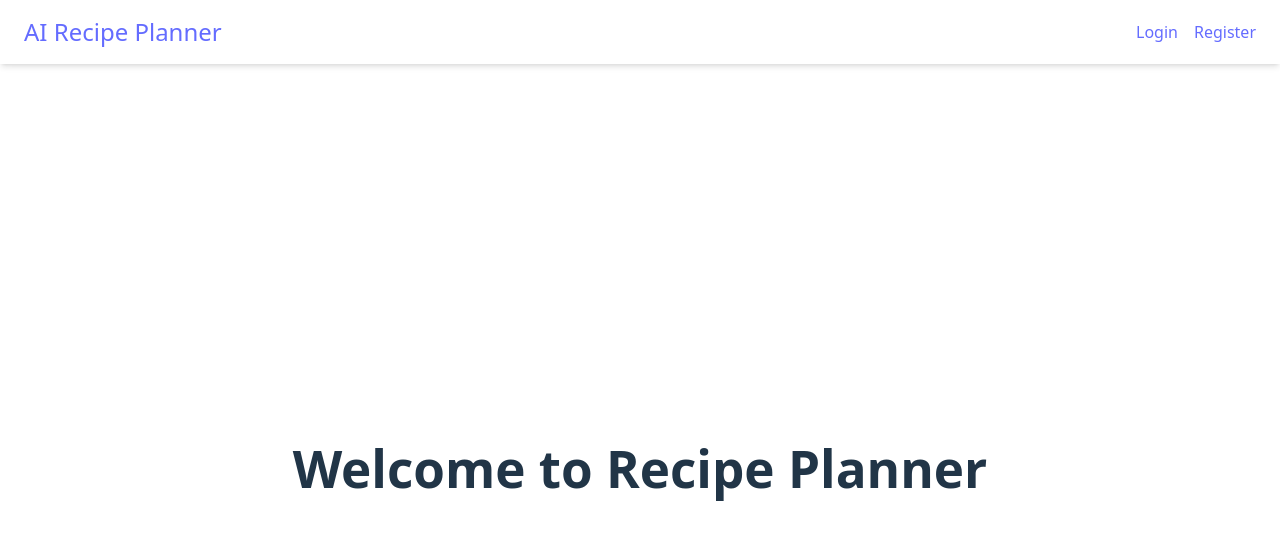
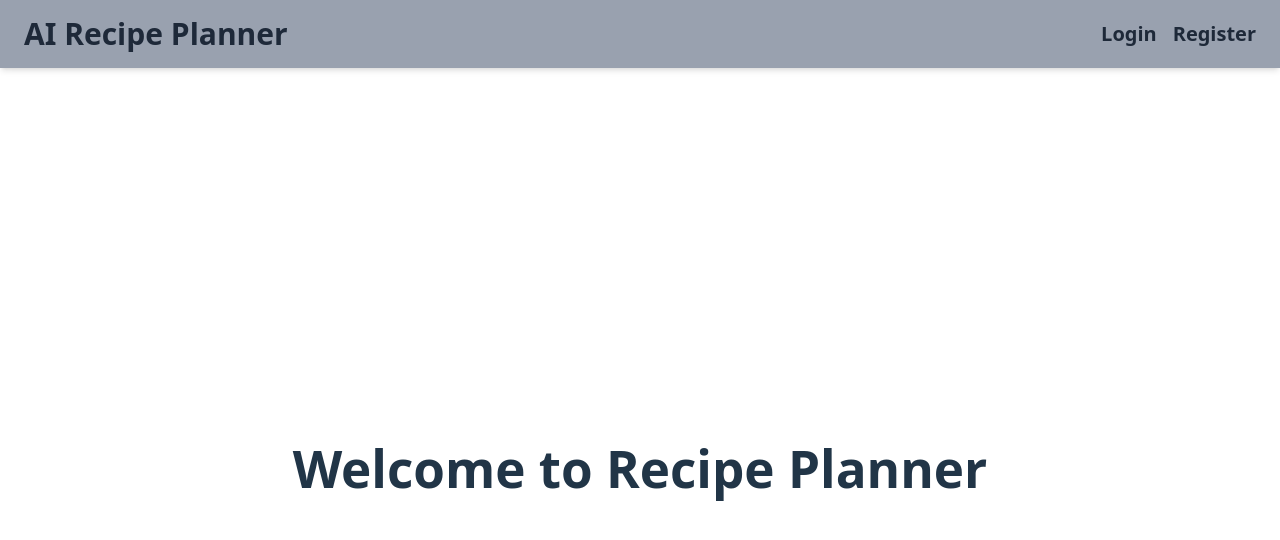
Before and after one commit to AliciaBelh/AI-Recipe-Planner, a React (Vite) app in the folder client/: page / in a window 1280 px wide. Shown: the top 540 px of the page. Built offline with nearby package versions, Linux system fonts and the light colour scheme.

Commit message:
disabled default Vite template from index.css so now it does not override tailwind style

```diff
--- a/client/src/components/Navbar.jsx
+++ b/client/src/components/Navbar.jsx
@@ -12,8 +12,8 @@ function Navbar() {
   //w-full fixed top-0 left-0 bg-white shadow-md py-4 px-6 z-50
 
   return (
-    <nav className="bg-white shadow-md py-4 px-6 flex justify-between items-center fixed top-0 left-0 w-full z-50">
-      <Link to="/" className="text-2xl font-semibold text-gray-800">
+    <nav className="bg-gray-400 shadow-md py-4 px-6 flex justify-between items-center fixed top-0 left-0 w-full z-50">
+      <Link to="/" className="text-3xl font-semibold text-gray-800 hover:text-blue-600 transition">
         AI Recipe Planner
       </Link>
 
@@ -22,13 +22,13 @@ function Navbar() {
           <>
             <Link
               to="/login"
-              className="text-gray-700 hover:text-blue-600 transition"
+              className="text-xl text-gray-800 font-semibold hover:text-blue-600 transition"
             >
               Login
             </Link>
             <Link
               to="/register"
-              className="text-gray-700 hover:text-blue-600 transition"
+              className="text-xl text-gray-800 font-semibold hover:text-blue-600 transition"
             >
               Register
             </Link>
@@ -37,7 +37,7 @@ function Navbar() {
 
         {isAuthenticated && (
           <>
-            <span className="text-gray-700">
+            <span className="text-black">
               {user?.email ? `Hello, ${user.email}` : "Logged in"}
             </span>
 
--- a/client/src/index.css
+++ b/client/src/index.css
@@ -15,14 +15,14 @@
   -moz-osx-font-smoothing: grayscale;
 }
 
-a {
+/* a {
   font-weight: 500;
   color: #646cff;
   text-decoration: inherit;
 }
 a:hover {
   color: #535bf2;
-}
+} */
 
 body {
   margin: 0;
```
